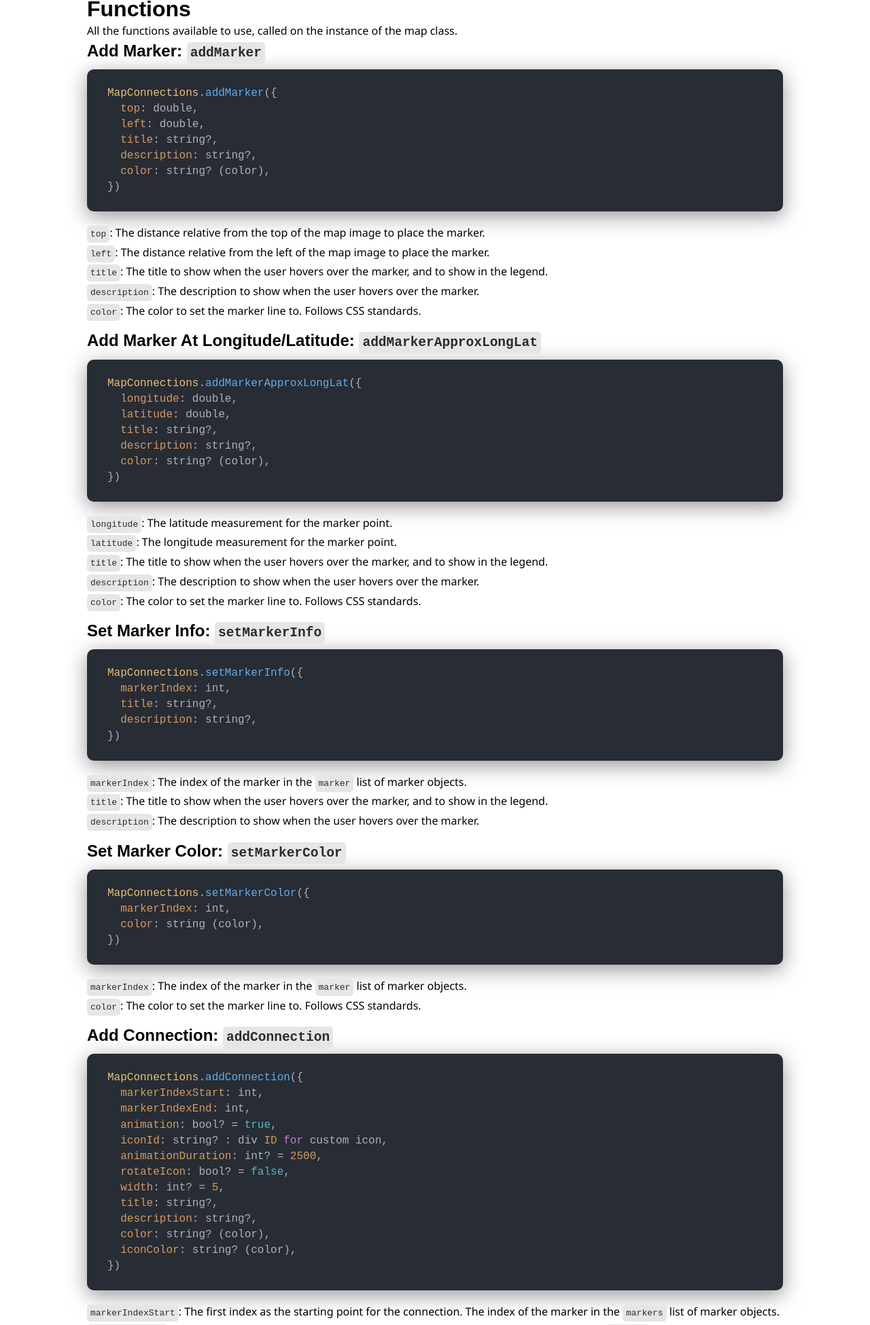
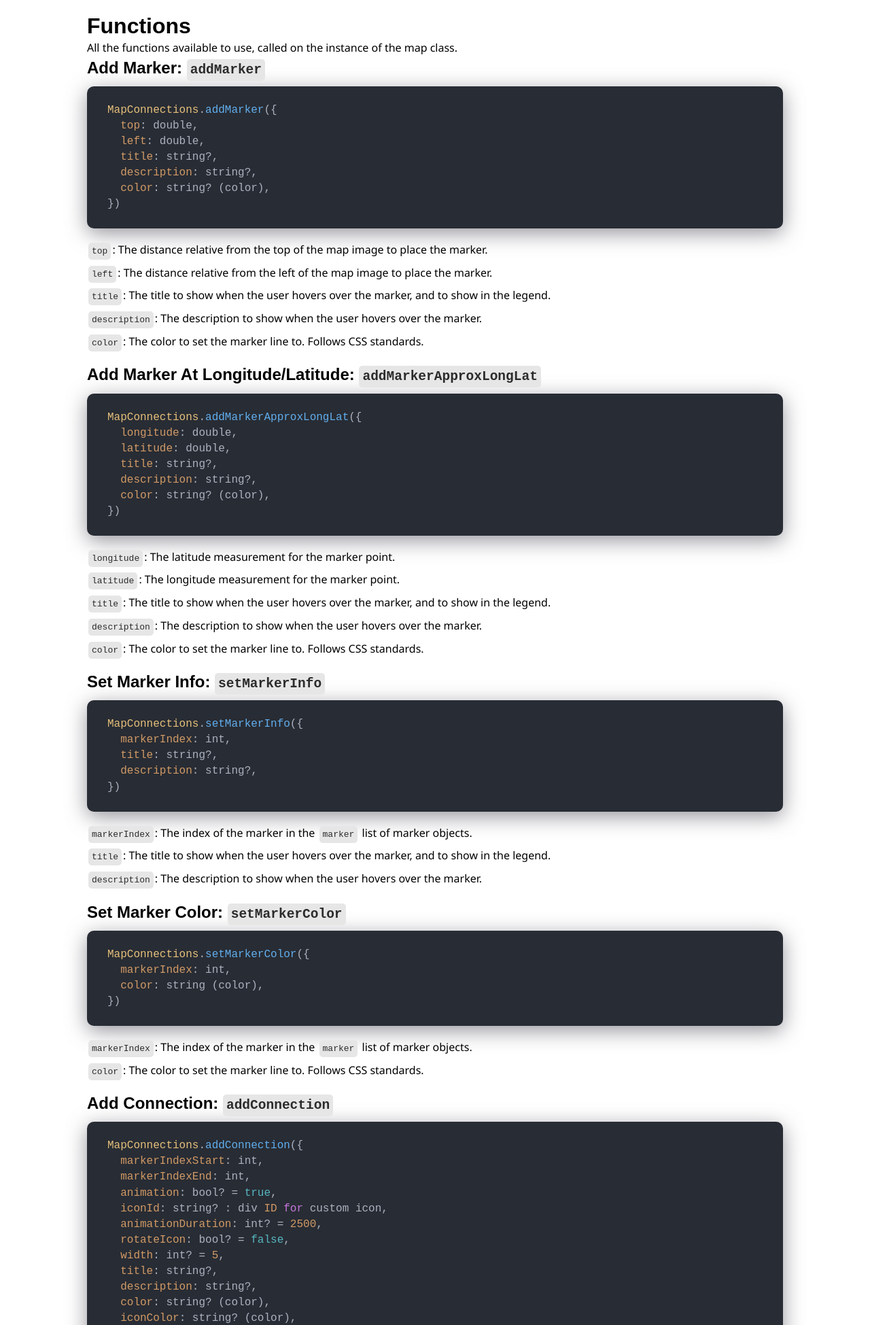
Before and after one commit to jameskokoska/Map-Connections, a website: page pub/api-documentation.html in a window 1280 px wide. Shown: the part 851-2800 px from the top of the page at 68% size. Drawn offline with nearby package versions, Linux system fonts and the light colour scheme; a web font is replaced by a local one.

Commit message:
margin fixes

```diff
--- a/pub/api-documentation.html
+++ b/pub/api-documentation.html
@@ -25,27 +25,27 @@
       </a>
       <a href="./index.html">
         <div class="button button-navbar">
-          Home
+          <p>Home</p>
         </div>
       </a>
       <a href="./installation.html">
         <div class="button button-navbar">
-          Installation
+          <p>Installation</p>
         </div>
       </a>
       <a href="./getting-started.html">
         <div class="button button-navbar">
-          Getting Started
+          <p>Getting Started</p>
         </div>
       </a>
       <a href="./examples.html">
         <div class="button button-navbar">
-          Examples
+          <p>Examples</p>
         </div>
       </a>
       <a href="./api-documentation.html">
         <div class="button button-navbar button-selected">
-          API Documentation
+          <p>API Documentation</p>
         </div>
       </a>
     </div>
@@ -65,11 +65,11 @@
   mapType: string? = "outline" : "outline" | "outlineFilled" | "filled",
   imgFilter: string? = "" : CSS Filter,
 })</code></pre>
-    <p><code>divId</code>: The div's ID from HTML to attach the map to.</p>
-    <p><code>width</code>: The width of the map (in pixels). The height will automatically be sized based on the ratio of the map.</p>
-    <p><code>whiteMap</code>: The color of the map image to white, if set to true.</p>
-    <p><code>mapType</code>: The type of map to use for the image. There are 3 different maps: <a target="_blank" href="https://map-connections-library.herokuapp.com/mapConnectionsLibrary/world-outline.svg">"outline"</a> | <a target="_blank" href="https://map-connections-library.herokuapp.com/mapConnectionsLibrary/world-filled-outline.svg">"outlineFilled"</a> | <a target="_blank" href="https://map-connections-library.herokuapp.com/mapConnectionsLibrary/world-filled.svg">"filled"</a></p>
-    <p><code>imgFilter</code>: The CSS filter to apply to the map image. Useful for changing the maps color. To get the CSS filter to change the maps image to any color, use this tool: <a href="https://codepen.io/sosuke/pen/Pjoqqp">https://codepen.io/sosuke/pen/Pjoqqp</a>.</p>
+    <p class="parameter"><code>divId</code>: The div's ID from HTML to attach the map to.</p>
+    <p class="parameter"><code>width</code>: The width of the map (in pixels). The height will automatically be sized based on the ratio of the map.</p>
+    <p class="parameter"><code>whiteMap</code>: The color of the map image to white, if set to true.</p>
+    <p class="parameter"><code>mapType</code>: The type of map to use for the image. There are 3 different maps: <a target="_blank" href="https://map-connections-library.herokuapp.com/mapConnectionsLibrary/world-outline.svg">"outline"</a> | <a target="_blank" href="https://map-connections-library.herokuapp.com/mapConnectionsLibrary/world-filled-outline.svg">"outlineFilled"</a> | <a target="_blank" href="https://map-connections-library.herokuapp.com/mapConnectionsLibrary/world-filled.svg">"filled"</a></p>
+    <p class="parameter"><code>imgFilter</code>: The CSS filter to apply to the map image. Useful for changing the maps color. To get the CSS filter to change the maps image to any color, use this tool: <a href="https://codepen.io/sosuke/pen/Pjoqqp">https://codepen.io/sosuke/pen/Pjoqqp</a>.</p>
     <div class="small-break"></div>
     <h1>Functions</h1>
     <p>All the functions available to use, called on the instance of the map class.</p>
@@ -81,11 +81,11 @@
   description: string?,
   color: string? (color),
 })</code></pre>
-    <p><code>top</code>: The distance relative from the top of the map image to place the marker.</p>
-    <p><code>left</code>: The distance relative from the left of the map image to place the marker.</p>
-    <p><code>title</code>: The title to show when the user hovers over the marker, and to show in the legend.</p>
-    <p><code>description</code>: The description to show when the user hovers over the marker.</p>
-    <p><code>color</code>: The color to set the marker line to. Follows CSS standards.</p>
+    <p class="parameter"><code>top</code>: The distance relative from the top of the map image to place the marker.</p>
+    <p class="parameter"><code>left</code>: The distance relative from the left of the map image to place the marker.</p>
+    <p class="parameter"><code>title</code>: The title to show when the user hovers over the marker, and to show in the legend.</p>
+    <p class="parameter"><code>description</code>: The description to show when the user hovers over the marker.</p>
+    <p class="parameter"><code>color</code>: The color to set the marker line to. Follows CSS standards.</p>
     <div class="small-break"></div>
     <h2>Add Marker At Longitude/Latitude: <code>addMarkerApproxLongLat</code></h2>
 <pre class="javascript"><code>MapConnections.addMarkerApproxLongLat({
@@ -95,11 +95,11 @@
   description: string?,
   color: string? (color),
 })</code></pre>
-    <p><code>longitude</code>: The latitude measurement for the marker point.</p>
-    <p><code>latitude</code>: The longitude measurement for the marker point.</p>
-    <p><code>title</code>: The title to show when the user hovers over the marker, and to show in the legend.</p>
-    <p><code>description</code>: The description to show when the user hovers over the marker.</p>
-    <p><code>color</code>: The color to set the marker line to. Follows CSS standards.</p>
+    <p class="parameter"><code>longitude</code>: The latitude measurement for the marker point.</p>
+    <p class="parameter"><code>latitude</code>: The longitude measurement for the marker point.</p>
+    <p class="parameter"><code>title</code>: The title to show when the user hovers over the marker, and to show in the legend.</p>
+    <p class="parameter"><code>description</code>: The description to show when the user hovers over the marker.</p>
+    <p class="parameter"><code>color</code>: The color to set the marker line to. Follows CSS standards.</p>
     <div class="small-break"></div>
     <h2>Set Marker Info: <code>setMarkerInfo</code></h2>
 <pre class="javascript"><code>MapConnections.setMarkerInfo({
@@ -107,17 +107,17 @@
   title: string?,
   description: string?,
 })</code></pre>
-    <p><code>markerIndex</code>: The index of the marker in the <code>marker</code> list of marker objects.</p>
-    <p><code>title</code>: The title to show when the user hovers over the marker, and to show in the legend.</p>
-    <p><code>description</code>: The description to show when the user hovers over the marker.</p>
+    <p class="parameter"><code>markerIndex</code>: The index of the marker in the <code>marker</code> list of marker objects.</p>
+    <p class="parameter"><code>title</code>: The title to show when the user hovers over the marker, and to show in the legend.</p>
+    <p class="parameter"><code>description</code>: The description to show when the user hovers over the marker.</p>
     <div class="small-break"></div>
     <h2>Set Marker Color: <code>setMarkerColor</code></h2>
 <pre class="javascript"><code>MapConnections.setMarkerColor({
   markerIndex: int,
   color: string (color),
 })</code></pre>
-    <p><code>markerIndex</code>: The index of the marker in the <code>marker</code> list of marker objects.</p>
-    <p><code>color</code>: The color to set the marker line to. Follows CSS standards.</p>
+    <p class="parameter"><code>markerIndex</code>: The index of the marker in the <code>marker</code> list of marker objects.</p>
+    <p class="parameter"><code>color</code>: The color to set the marker line to. Follows CSS standards.</p>
     <div class="small-break"></div>
     <h2>Add Connection: <code>addConnection</code></h2>
 <pre class="javascript"><code>MapConnections.addConnection({
@@ -133,17 +133,17 @@
   color: string? (color),
   iconColor: string? (color),
 })</code></pre>
-    <p><code>markerIndexStart</code>: The first index as the starting point for the connection. The index of the marker in the <code>markers</code> list of marker objects.</p>
-    <p><code>markerIndexEnd</code>: The last index as the ending point for the connection. The index of the marker in the <code>markers</code> list of marker objects.</p>
-    <p><code>animation</code>: Determines if a dot or icon should be animated along the connection line.</p>
-    <p><code>iconId</code>: The custom icon div's ID from HTML.</p>
-    <p><code>animationDuration</code>: The length of the icons animation along the connection path in milliseconds.</p>
-    <p><code>rotateIcon</code>: Determines if the icon should be rotated to face along the direction of the connection line.</p>
-    <p><code>width</code>: How thick the connection line should be.</p>
-    <p><code>title</code>: The title to show when the user hovers over the connection, and to show in the legend.</p>
-    <p><code>description</code>: The description to show when the user hovers over the connection.</p>
-    <p><code>color</code>: The color to set the connection line to. Follows CSS standards.</p>
-    <p><code>iconColor</code>: The color to set the connection line's animated dot icon to. Follows CSS standards.</p>
+    <p class="parameter"><code>markerIndexStart</code>: The first index as the starting point for the connection. The index of the marker in the <code>markers</code> list of marker objects.</p>
+    <p class="parameter"><code>markerIndexEnd</code>: The last index as the ending point for the connection. The index of the marker in the <code>markers</code> list of marker objects.</p>
+    <p class="parameter"><code>animation</code>: Determines if a dot or icon should be animated along the connection line.</p>
+    <p class="parameter"><code>iconId</code>: The custom icon div's ID from HTML.</p>
+    <p class="parameter"><code>animationDuration</code>: The length of the icons animation along the connection path in milliseconds.</p>
+    <p class="parameter"><code>rotateIcon</code>: Determines if the icon should be rotated to face along the direction of the connection line.</p>
+    <p class="parameter"><code>width</code>: How thick the connection line should be.</p>
+    <p class="parameter"><code>title</code>: The title to show when the user hovers over the connection, and to show in the legend.</p>
+    <p class="parameter"><code>description</code>: The description to show when the user hovers over the connection.</p>
+    <p class="parameter"><code>color</code>: The color to set the connection line to. Follows CSS standards.</p>
+    <p class="parameter"><code>iconColor</code>: The color to set the connection line's animated dot icon to. Follows CSS standards.</p>
     <div class="small-break"></div>
     <h2>Set Connection Info: <code>setConnectionInfo</code></h2>
 <pre class="javascript"><code>MapConnections.setConnectionInfo({
@@ -151,25 +151,25 @@
   title: string?,
   description: string?,
 })</code></pre>
-    <p><code>connectionIndex</code>: The index of the connection in the <code>connections</code> list of connection objects.</p>
-    <p><code>title</code>: The title to show when the user hovers over the connection, and to show in the legend.</p>
-    <p><code>description</code>: The description to show when the user hovers over the connection.</p>
+    <p class="parameter"><code>connectionIndex</code>: The index of the connection in the <code>connections</code> list of connection objects.</p>
+    <p class="parameter"><code>title</code>: The title to show when the user hovers over the connection, and to show in the legend.</p>
+    <p class="parameter"><code>description</code>: The description to show when the user hovers over the connection.</p>
     <div class="small-break"></div>
     <h2>Set Connection Color: <code>setConnectionColor</code></h2>
 <pre class="javascript"><code>MapConnections.setConnectionColor({
   connectionIndex: int,
   color: string (color),
 })</code></pre>
-    <p><code>connectionIndex</code>: The index of the connection in the <code>connections</code> list of connection objects.</p>
-    <p><code>color</code>: The color to set the connection line to. Follows CSS standards.</p>
+    <p class="parameter"><code>connectionIndex</code>: The index of the connection in the <code>connections</code> list of connection objects.</p>
+    <p class="parameter"><code>color</code>: The color to set the connection line to. Follows CSS standards.</p>
     <div class="small-break"></div>
     <h2>Set Connection Moving Dot Icon Color: <code>setConnectionIconColor</code></h2>
 <pre class="javascript"><code>MapConnections.setConnectionIconColor({
   connectionIndex: int,
   color: string (color),
 })</code></pre>
-    <p><code>connectionIndex</code>: The index of the connection in the <code>connections</code> list of connection objects.</p>
-    <p><code>color</code>: The color to set the icon to. Follows CSS standards.</p>
+    <p class="parameter"><code>connectionIndex</code>: The index of the connection in the <code>connections</code> list of connection objects.</p>
+    <p class="parameter"><code>color</code>: The color to set the icon to. Follows CSS standards.</p>
     <div class="small-break"></div>
     <h1>Legend</h1>
     <p>Show a legend underneath the map. The labels are based off the titles specified for markers and connections. The colors are based off the colors specified for markers and connections.</p>
@@ -180,13 +180,13 @@
 <pre class="javascript"><code>MapConnections.startAnimation({
   connectionIndex: int,
 })</code></pre>
-    <p><code>connectionIndex</code>: The index of the connection in the <code>connections</code> list of connection objects.</p>
+    <p class="parameter"><code>connectionIndex</code>: The index of the connection in the <code>connections</code> list of connection objects.</p>
     <div class="small-break"></div>
     <h2>Stop Animation: <code>stopAnimation</code></h2>
 <pre class="javascript"><code>MapConnections.stopAnimation({
   connectionIndex: int,
 })</code></pre>
-    <p><code>connectionIndex</code>: The index of the connection in the <code>connections</code> list of connection objects.</p>
+    <p class="parameter"><code>connectionIndex</code>: The index of the connection in the <code>connections</code> list of connection objects.</p>
     <div class="small-break"></div>
     <h1>Map Customization</h1>
     <p>Map customizations should be set <i>before</i> any markers or connections are added.</p>
@@ -194,29 +194,29 @@
 <pre class="javascript"><code>MapConnections.setBackgroundColor({
   color: string (color),
 })</code></pre>
-    <p><code>color</code>: The color to set the background to. Follows CSS standards.</p>
+    <p class="parameter"><code>color</code>: The color to set the background to. Follows CSS standards.</p>
     <div class="small-break"></div>
     <h2>Crop Size: <code>setCropSize</code></h2>
 <pre class="javascript"><code>MapConnections.setCropSize({
   width: int,
   height: int,
 })</code></pre>
-    <p><code>width</code>: The width to set the crop size to, of the map.</p>
-    <p><code>height</code>: The height to set the crop size to, of the map.</p>
+    <p class="parameter"><code>width</code>: The width to set the crop size to, of the map.</p>
+    <p class="parameter"><code>height</code>: The height to set the crop size to, of the map.</p>
     <div class="small-break"></div>
     <h2>Map Shift: <code>setMapShift</code></h2>
 <pre class="javascript"><code>MapConnections.setMapShift({
   x: int,
   y: int,
 })</code></pre>
-    <p><code>x</code>: The amount to shift by to the right.</p>
-    <p><code>y</code>: The amount to shift by to the bottom.</p>
+    <p class="parameter"><code>x</code>: The amount to shift by to the right.</p>
+    <p class="parameter"><code>y</code>: The amount to shift by to the bottom.</p>
     <div class="small-break"></div>
     <h2>Map Zoom: <code>setMapZoom</code></h2>
 <pre class="javascript"><code>MapConnections.setMapZoom({
   zoom: double,
 })</code></pre>
-    <p><code>zoom</code>: The amount to zoom the map image in.</p>
+    <p class="parameter"><code>zoom</code>: The amount to zoom the map image in.</p>
     <div class="small-break"></div>
     <h1>CSS Styles</h1>
     <p>These styles can be changed using CSS and the respective selector in HTML.</p>
@@ -325,7 +325,7 @@
 <pre class="javascript"><code>MapConnections.showMarkerIndex({
   markerIndex: int,
 })</code></pre>
-    <p><code>markerIndex</code>: The index of the marker in the <code>markers</code> list of marker objects.</p>
+    <p class="parameter"><code>markerIndex</code>: The index of the marker in the <code>markers</code> list of marker objects.</p>
     <div class="small-break"></div>
     <h2>Show All Connection Indices: <code>showAllConnectionIndices</code></h2>
 <pre class="javascript"><code>MapConnections.showAllConnectionIndices()</code></pre>
@@ -333,7 +333,7 @@
 <pre class="javascript"><code>MapConnections.showConnectionIndex({
   connectionIndex: int,
 })</code></pre>
-    <p><code>connectionIndex</code>: The index of the connection in the <code>connections</code> list of connection objects.</p>
+    <p class="parameter"><code>connectionIndex</code>: The index of the connection in the <code>connections</code> list of connection objects.</p>
     <div class="small-break"></div>
     <h2>Hide All Marker Indices: <code>hideAllMarkerIndices</code></h2>
 <pre class="javascript"><code>MapConnections.hideAllMarkerIndices()</code></pre>
@@ -341,7 +341,7 @@
 <pre class="javascript"><code>MapConnections.hideMarkerIndex({
   markerIndex: int,
 })</code></pre>
-    <p><code>markerIndex</code>: The index of the marker in the <code>markers</code> list of marker objects.</p>
+    <p class="parameter"><code>markerIndex</code>: The index of the marker in the <code>markers</code> list of marker objects.</p>
     <div class="small-break"></div>
     <h2>Hide All Connection Indices: <code>hideAllConnectionIndices</code></h2>
 <pre class="javascript"><code>MapConnections.hideAllConnectionIndices()</code></pre>
@@ -349,11 +349,11 @@
 <pre class="javascript"><code>MapConnections.hideConnectionIndex({
   connectionIndex: int,
 })</code></pre>
-    <p><code>connectionIndex</code>: The index of the connection in the <code>connections</code> list of connection objects.</p>
+    <p class="parameter"><code>connectionIndex</code>: The index of the connection in the <code>connections</code> list of connection objects.</p>
     <div class="bottom-buttons">
       <a href="./examples.html">
         <div class="button">
-          ◄ Examples
+          <p>◄ Examples</p>
         </div>
       </a>
     </div>
--- a/pub/index.css
+++ b/pub/index.css
@@ -114,6 +114,18 @@ pre > code{
   font-size: 20px;
   margin: 10px;
   font-family: 'SofiaPro-Black', sans-serif;
+}
+
+.button p {
+  margin:0px;
+}
+
+.parameter {
+  margin-bottom:10px;
+}
+
+.parameter code{
+  margin: 0px 2px;
 }
 
 .smaller{
```
Also changed, not shown: pub/examples.html (+7 -7 lines), pub/getting-started.html (+14 -14 lines), pub/index.html (+9 -9 lines), pub/installation.html (+7 -7 lines).
